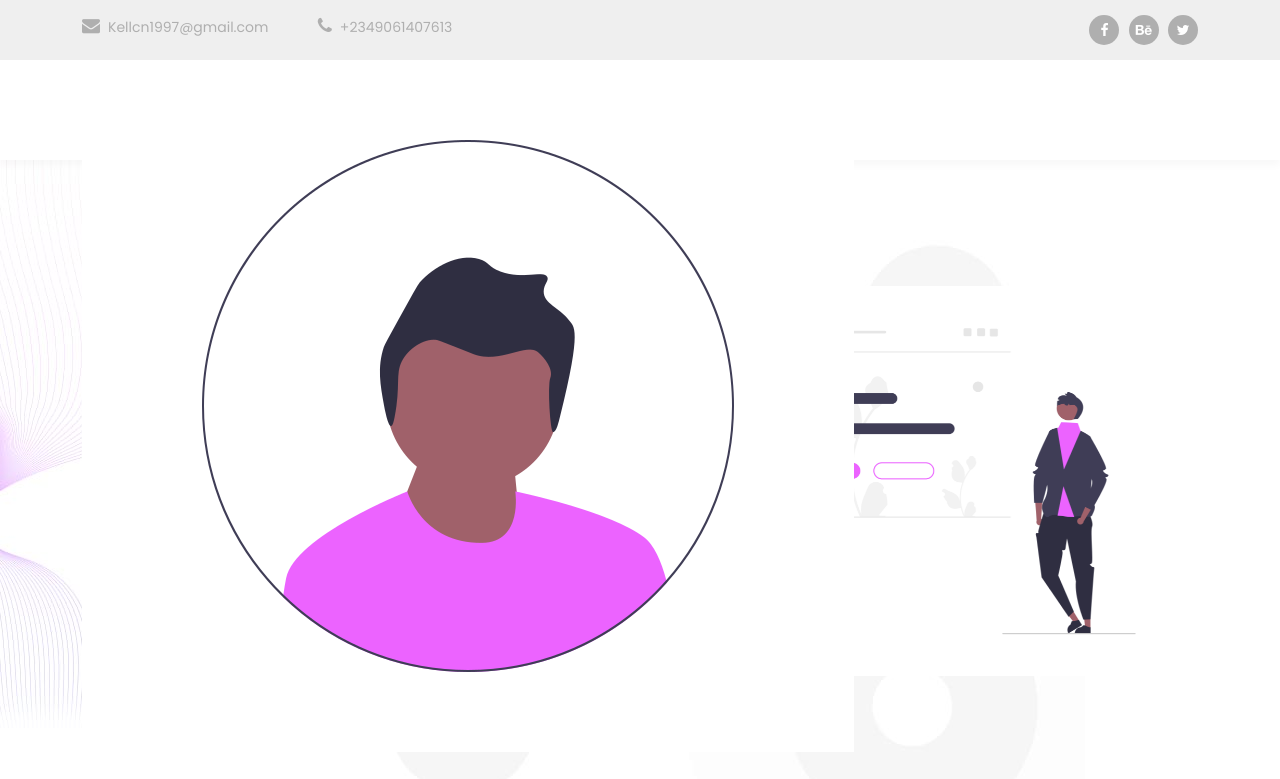
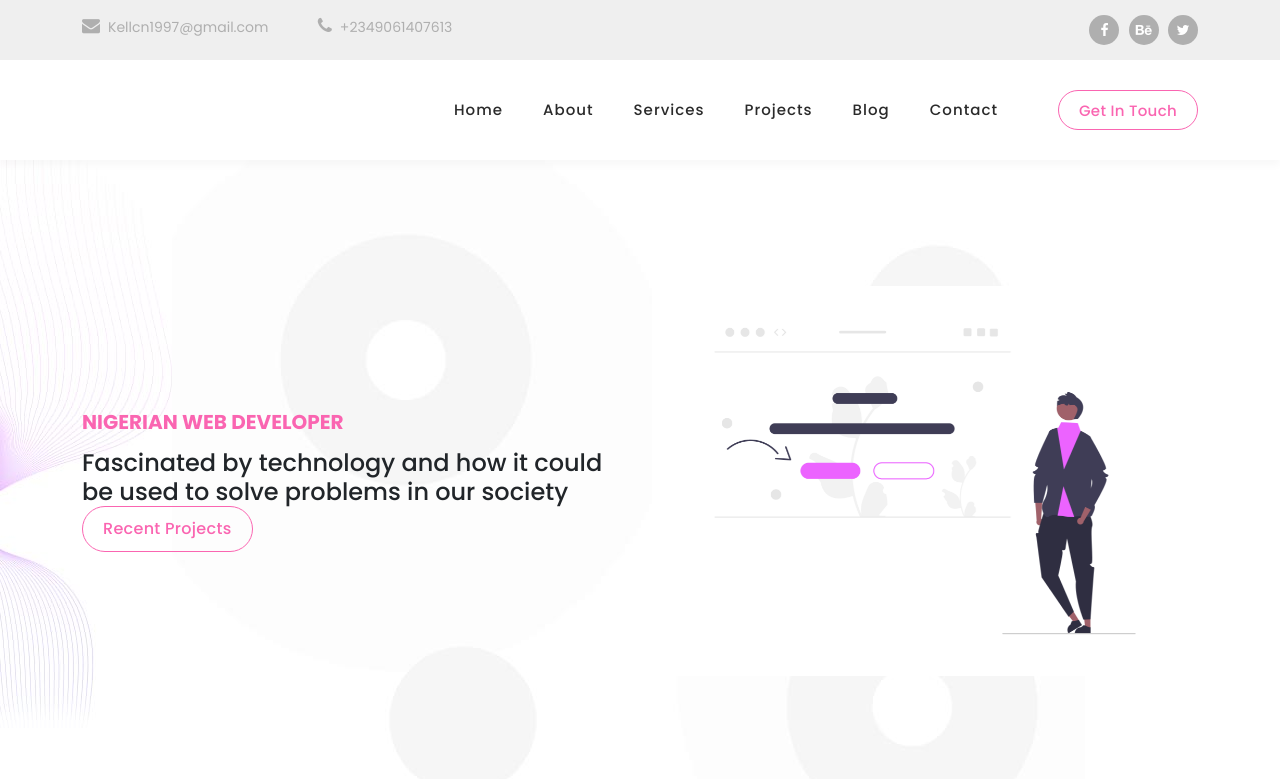
Before and after one commit to Gigx267/Kelechi-Portfilo-Site-, a plain HTML site: page index.html in a window 1280 px wide. Shown: the top 779 px of the page. Drawn offline with Linux system fonts and the light colour scheme.

Commit message:
Update index.html

```diff
--- a/index.html
+++ b/index.html
@@ -77,7 +77,7 @@
           <nav class="main-nav">
             <!-- ***** Logo Start ***** -->
             <a href="" class="logo">
-              <img src="s6.png">
+              <img src="">
             </a>
             </a>
             <!-- ***** Logo End ***** -->
```
